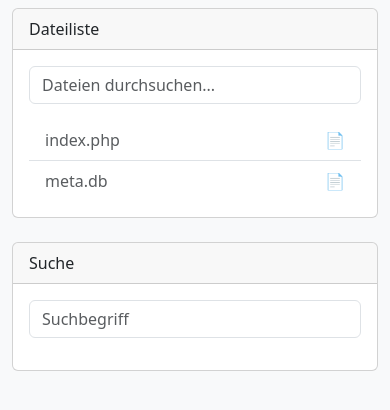
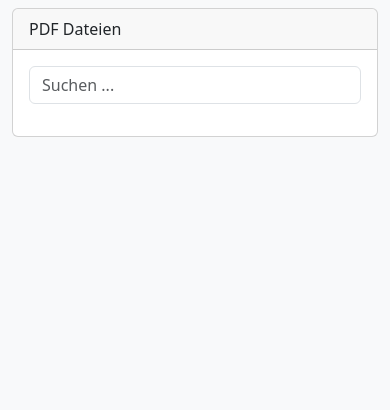
Before and after one commit to hboers/PDF_Archive, a PHP site: page / in a window 390 px wide. Shown: the top 410 px of the page. Run offline with PHP 8.4, Linux system fonts and the light colour scheme.

Commit message:
Nur pdf anzeigen

```diff
--- a/index.php
+++ b/index.php
@@ -66,14 +66,15 @@ function relpath($full, $base)
         <div class="col-sm-12 col-lg-8">
             <div class="card mb-4">
                 <div class="card-header">
-                    Dateiliste
+                    PDF Dateien
                 </div>
                 <div class="card-body">
-                    <input type="text" id="searchInput" class="form-control mb-3" placeholder="Dateien durchsuchen...">
+                    <input type="text" id="searchFiles" class="form-control mb-3" placeholder="Suchen ...">
                     <div class="scrollable-list p-0">
                         <div class="list-group list-group-flush" id="fileList">
                             <?php foreach ($files as $file):
                                 if ($file->isDir()) continue;
+                                if ($file->getExtension() !== 'pdf') continue;
                                 $rel = relpath($file->getPathname(), $baseDir);
                                 $stmt = $db->prepare("SELECT * FROM file_meta WHERE path = ?");
                                 $stmt->execute([$rel]);
@@ -86,22 +87,6 @@ function relpath($full, $base)
                                 </div>
                             <?php endforeach; ?>
                         </div>
-                    </div>
-                </div>
-            </div>
-        </div>
-        <div class="col-sm-12 col-lg-4">
-            <div class="card mb-4">
-                <div class="card-header">
-                    Suche
-                </div>
-                <div class="card-body">
-                    <form method="get">
-                        <div class="mb-3">
-                            <input class="form-control" type="text" name="search" placeholder="Suchbegriff">
-                        </div>
-                    </form>
-                    <div class="scrollable-list p-0">
                     </div>
                 </div>
             </div>
@@ -168,7 +153,6 @@ function relpath($full, $base)
                         </div>
                     </div>
 
-
                     <button type="submit" class="btn btn-primary">Speichern</button>
                     <a href="?dir=<?= urlencode(dirname($rel)) ?>" class="btn btn-secondary">Zurück</a>
                 </form>
@@ -178,28 +162,34 @@ function relpath($full, $base)
 </div>
 
 <script>
-    function filterItems(searchInput)
-    {
-        const searchLower = searchInput.toLowerCase();
+    function filterItems(searchFiles) {
+        const searchLower = searchFiles.toLowerCase();
         const items = document.querySelectorAll('#fileList div.list-group-item');
         items.forEach(item => {
+            item.style.display = 'none';
+        })
+        items.forEach(item => {
             const text = item.textContent.toLowerCase();
-            item.style.display = text.includes(searchLower) ? '' : 'none';
+            if (text.includes(searchLower))
+                item.style.display = '';
+            else
+                item.style.display = 'none';
         });
     }
 
+
     window.addEventListener('DOMContentLoaded', () => {
-        const searchInput = sessionStorage.getItem('searchInput');
-        if (searchInput !== null) {
-            document.getElementById('searchInput').value = searchInput;
-            filterItems(searchInput);
+        const searchFiles = sessionStorage.getItem('searchFiles');
+        if (searchFiles !== null) {
+            document.getElementById('searchFiles').value = searchFiles;
+            filterItems(searchFiles);
         }
     });
 
-    document.getElementById('searchInput').addEventListener('input', function () {
-        const searchInput = this.value;
-        sessionStorage.setItem('searchInput', searchInput);
-        filterItems(searchInput)
+    document.getElementById('searchFiles').addEventListener('input', function () {
+        const searchFiles = this.value;
+        sessionStorage.setItem('searchFiles', searchFiles);
+        filterItems(searchFiles)
     });
 
 </script>
```
